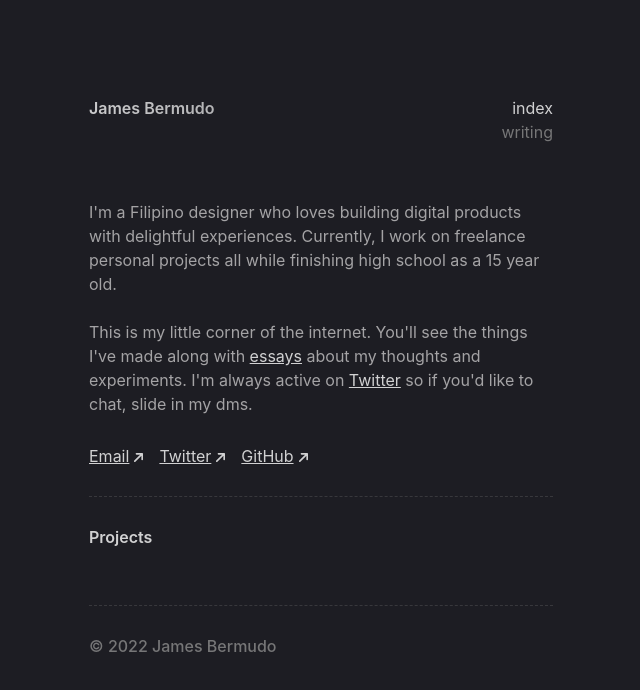
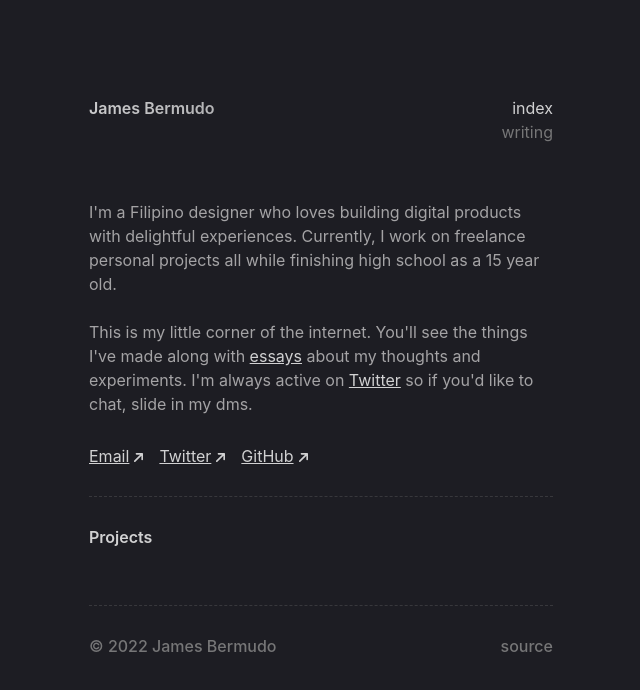
Before and after one commit to jcebermudo/jamesbermudo.com, a Next.js app: page / in a window 1280 px wide. Shown: the top 690 px of the page, without its empty margins (319-959 px from the left). Built offline with nearby package versions, Linux system fonts and the light colour scheme.

Commit message:
changed hover

```diff
--- a/components/Footy.jsx
+++ b/components/Footy.jsx
@@ -2,7 +2,10 @@ const Footy = () => {
     return (
     <div className="mt-14">
     <hr className='border-[#767677] border-dashed opacity-30'/>
-    <p className='text-[#767677] font-medium text-base mt-7 select-none'>© 2022 James Bermudo</p>
+    <div className="flex flex-row mt-7">
+    <p className='basis-11/12 text-[#767677] font-medium text-base select-none'>© 2022 James Bermudo</p>
+    <a target="_blank" href="https://github.com/jcebermudo/bermudo.me/tree/main" className="basis-1/12 text-[#767677] font-medium text-base select-none duration-150 hover:text-indigo-300">source</a>
+    </div>
     </div>
     )
 }
--- a/components/Nav.jsx
+++ b/components/Nav.jsx
@@ -16,10 +16,10 @@ const Nav = () => {
         <div className='basis-1/12 text-right'>
           <ul>
             <li>
-              <Link href="/"><a className={asPath === "/" ? "text-[#D1D1D2] text-base duration-150 hover:opacity-80 hover:text-indigo-300 select-none" : "text-[#767677] text-base duration-150 hover:opacity-40 hover:text-indigo-300 select-none"}>index</a></Link>
+              <Link href="/"><a className={asPath === "/" ? "text-[#D1D1D2] text-base duration-150 hover:text-indigo-300 select-none" : "text-[#767677] text-base duration-150 hover:text-indigo-300 select-none"}>index</a></Link>
             </li>
             <li>
-              <Link href="/writing"><a className={asPath === "/writing" ? "text-[#D1D1D2] text-base duration-150 hover:opacity-80 hover:text-indigo-300 select-none" : "text-[#767677] text-base duration-150 hover:opacity-40 hover:text-indigo-300 select-none"}>writing</a></Link>
+              <Link href="/writing"><a className={asPath === "/writing" ? "text-[#D1D1D2] text-base duration-150 hover:text-indigo-300 select-none" : "text-[#767677] text-base duration-150 hover:text-indigo-300 select-none"}>writing</a></Link>
             </li>
           </ul>
         </div>
```
